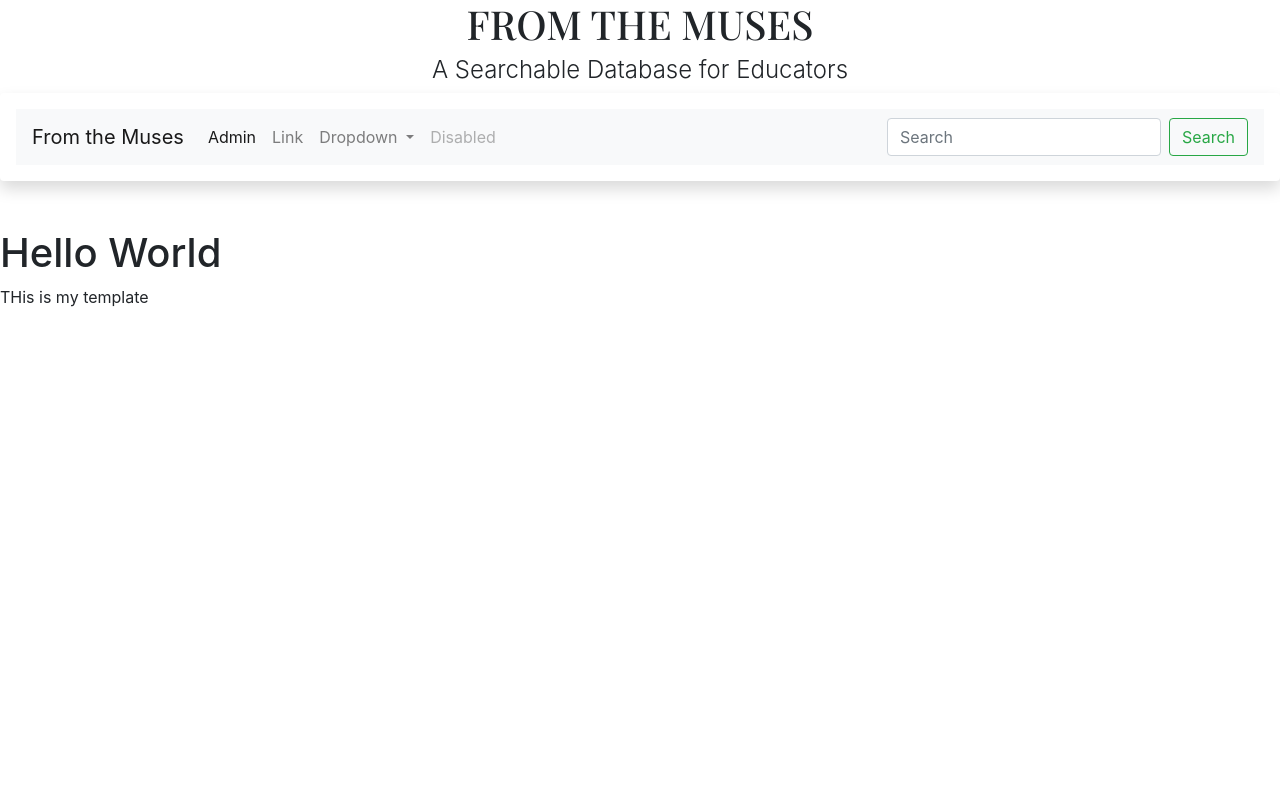
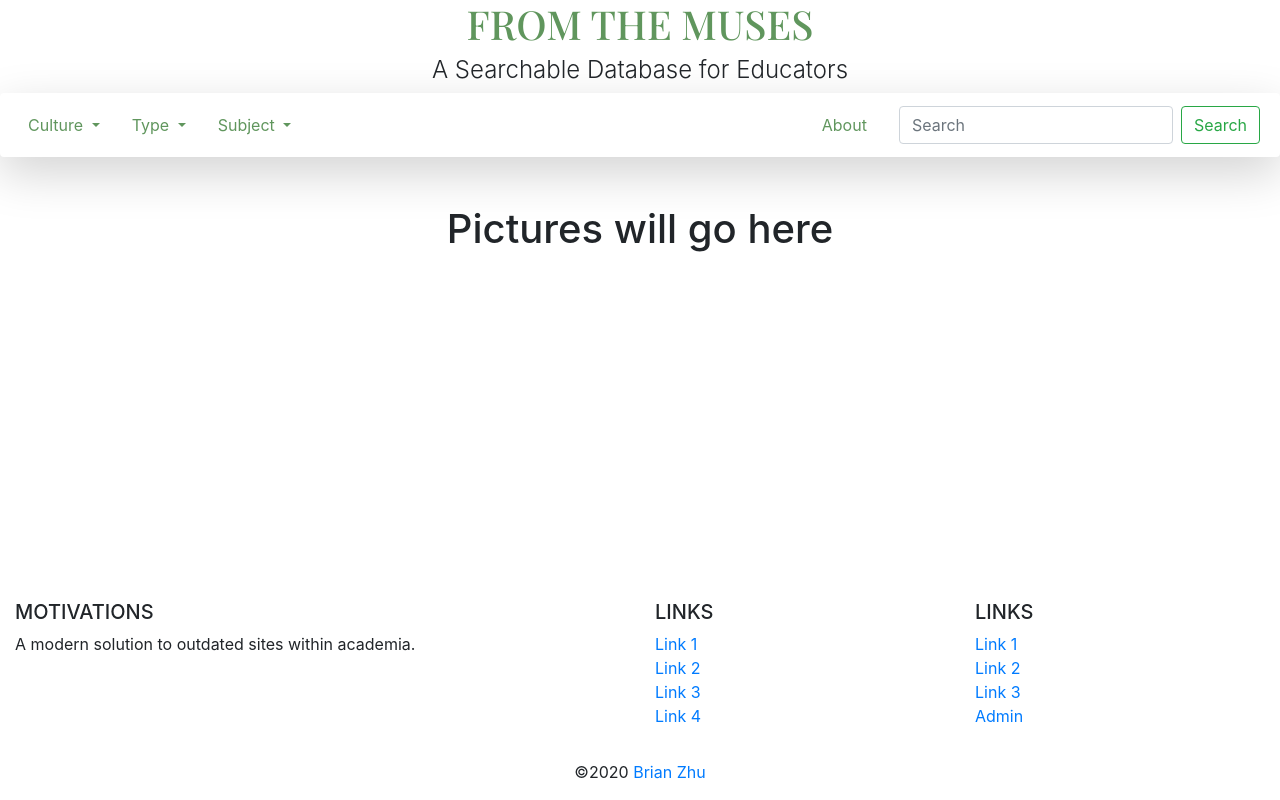
Before and after one commit to zhubiii/FromTheMuses, a Django app: page / in a window 1280 px wide. Run offline with Django 3.2, Linux system fonts and the light colour scheme; some libraries are stand-ins or nearby versions.

Commit message:
base template and footer

```diff
--- a/src/templates/base.html
+++ b/src/templates/base.html
@@ -4,6 +4,18 @@
     <style type="text/css">
         .title_font{
             font-family: 'Playfair Display', serif;
+        }
+
+        .nounderline{
+            text-decoration: none !important
+        }
+
+        .title_color{
+            color: #60965d !important;
+        }
+
+        .footer {
+            background-color: #f5f5f5;
         }
     </style>
 
@@ -18,7 +30,7 @@
     </head>
     <body>
 {% comment %}         <div class="shadow p-3 mb-5 bg-white rounded"> {% endcomment %}
-        <h1 class="text-center title_font", serif>FROM THE MUSES</h1>
+        <a class="text-center title_font nounderline title_color" href="/"><h1>FROM THE MUSES</h1></a>
         <h4 class="font-weight-light text-center">A Searchable Database for Educators</h4>
 {% comment %}         </div> {% endcomment %}
         {% include 'navbar.html' %}
@@ -26,6 +38,90 @@
         replace me
         {% endblock %}
 
+        <!-- Footer -->
+        <footer class="page-footer font-small blue pt-4 fixed-bottom">
+
+          <!-- Footer Links -->
+          <div class="container-fluid text-center text-md-left">
+
+            <!-- Grid row -->
+            <div class="row">
+
+              <!-- Grid column -->
+              <div class="col-md-6 mt-md-0 mt-3">
+
+                <!-- Content -->
+                <h5 class="text-uppercase">Motivations</h5>
+                <p>A modern solution to outdated sites within academia.</p>
+
+              </div>
+              <!-- Grid column -->
+
+              <hr class="clearfix w-100 d-md-none pb-3">
+
+              <!-- Grid column -->
+              <div class="col-md-3 mb-md-0 mb-3">
+
+                <!-- Links -->
+                <h5 class="text-uppercase">Links</h5>
+
+                <ul class="list-unstyled">
+                  <li>
+                    <a href="#!">Link 1</a>
+                  </li>
+                  <li>
+                    <a href="#!">Link 2</a>
+                  </li>
+                  <li>
+                    <a href="#!">Link 3</a>
+                  </li>
+                  <li>
+                    <a href="#!">Link 4</a>
+                  </li>
+                </ul>
+
+              </div>
+              <!-- Grid column -->
+
+              <!-- Grid column -->
+              <div class="col-md-3 mb-md-0 mb-3">
+
+                <!-- Links -->
+                <h5 class="text-uppercase">Links</h5>
+
+                <ul class="list-unstyled">
+                  <li>
+                    <a href="#!">Link 1</a>
+                  </li>
+                  <li>
+                    <a href="#!">Link 2</a>
+                  </li>
+                  <li>
+                    <a href="#!">Link 3</a>
+                  </li>
+                  <li>
+                    <a href="/admin">Admin</a>
+                  </li>
+                </ul>
+
+              </div>
+              <!-- Grid column -->
+
+            </div>
+            <!-- Grid row -->
+
+          </div>
+          <!-- Footer Links -->
+
+          <!-- Copyright -->
+          <div class="footer-copyright text-center py-3">©2020
+            <a href="https://www.linkedin.com/in/zhu-brian/">Brian Zhu</a>
+          </div>
+          <!-- Copyright -->
+
+        </footer>
+        <!-- Footer -->
+
         <script src="https://code.jquery.com/jquery-3.5.1.slim.min.js" integrity="sha384-DfXdz2htPH0lsSSs5nCTpuj/zy4C+OGpamoFVy38MVBnE+IbbVYUew+OrCXaRkfj" crossorigin="anonymous"></script>
         <script src="https://cdn.jsdelivr.net/npm/popper.js@1.16.0/dist/umd/popper.min.js" integrity="sha384-Q6E9RHvbIyZFJoft+2mJbHaEWldlvI9IOYy5n3zV9zzTtmI3UksdQRVvoxMfooAo" crossorigin="anonymous"></script>
         <script src="https://stackpath.bootstrapcdn.com/bootstrap/4.5.0/js/bootstrap.min.js" integrity="sha384-OgVRvuATP1z7JjHLkuOU7Xw704+h835Lr+6QL9UvYjZE3Ipu6Tp75j7Bh/kR0JKI" crossorigin="anonymous"></script>
--- a/src/templates/home.html
+++ b/src/templates/home.html
@@ -1,7 +1,6 @@
 {% extends 'base.html' %}
 
 {% block content%}
-    <h1>Hello World</h1>
+    <h1 class="text-center">Pictures will go here</h1>
 
-    <p>THis is my template</p>
 {% endblock %}
--- a/src/templates/navbar.html
+++ b/src/templates/navbar.html
@@ -1,21 +1,22 @@
-<div class="shadow p-3 mb-5 bg-white rounded">
-<nav class="navbar sticky-top navbar-expand-sm navbar-light bg-light">
-  <a class="navbar-brand" href="/">From the Muses</a>
-  <button class="navbar-toggler" type="button" data-toggle="collapse" data-target="#navbarSupportedContent" aria-controls="navbarSupportedContent" aria-expanded="false" aria-label="Toggle navigation">
-    <span class="navbar-toggler-icon"></span>
-  </button>
+<div class="shadow-lg p-1 mb-5 bg-white rounded border-light">
+<nav class="navbar sticky-top navbar-expand-xl navbar-light style="background-color: #ffffff"">
 
   <div class="collapse navbar-collapse" id="navbarSupportedContent">
     <ul class="navbar-nav mr-auto">
-      <li class="nav-item active">
-        <a class="nav-link" href="/admin">Admin <span class="sr-only">(current)</span></a>
-      </li>
-      <li class="nav-item">
-        <a class="nav-link" href="#">Link</a>
       </li>
       <li class="nav-item dropdown">
-        <a class="nav-link dropdown-toggle" href="#" id="navbarDropdown" role="button" data-toggle="dropdown" aria-haspopup="true" aria-expanded="false">
-          Dropdown
+        <a class="nav-link dropdown-toggle title_color" href="#" id="navbarDropdown" role="button" data-toggle="dropdown" aria-haspopup="true" aria-expanded="false">
+          Culture
+        </a>
+        <div class="dropdown-menu" aria-labelledby="navbarDropdown">
+          <a class="dropdown-item" href="#">Action</a>
+          <a class="dropdown-item" href="#">Another action</a>
+          <div class="dropdown-divider"></div>
+          <a class="dropdown-item" href="#">Something else here</a>
+        </div>
+      <li class="nav-item dropdown">
+        <a class="nav-link dropdown-toggle ml-3 title_color" href="#" id="navbarDropdown" role="button" data-toggle="dropdown" aria-haspopup="true" aria-expanded="false">
+          Type
         </a>
         <div class="dropdown-menu" aria-labelledby="navbarDropdown">
           <a class="dropdown-item" href="#">Action</a>
@@ -24,10 +25,20 @@
           <a class="dropdown-item" href="#">Something else here</a>
         </div>
       </li>
-      <li class="nav-item">
-        <a class="nav-link disabled" href="#" tabindex="-1" aria-disabled="true">Disabled</a>
+      <li class="nav-item dropdown">
+        <a class="nav-link dropdown-toggle ml-3 title_color" href="#" id="navbarDropdown" role="button" data-toggle="dropdown" aria-haspopup="true" aria-expanded="false">
+          Subject
+        </a>
+        <div class="dropdown-menu" aria-labelledby="navbarDropdown">
+          <a class="dropdown-item" href="#">Action</a>
+          <a class="dropdown-item" href="#">Another action</a>
+          <div class="dropdown-divider"></div>
+          <a class="dropdown-item" href="#">Something else here</a>
+        </div>
+      </li>
       </li>
     </ul>
+    <a class="nav-link mr-3 title_color" href="#">About</a>
     <form class="form-inline my-2 my-lg-0">
       <input class="form-control mr-sm-2" type="search" placeholder="Search" aria-label="Search">
       <button class="btn btn-outline-success my-2 my-sm-0" type="submit">Search</button>
```
